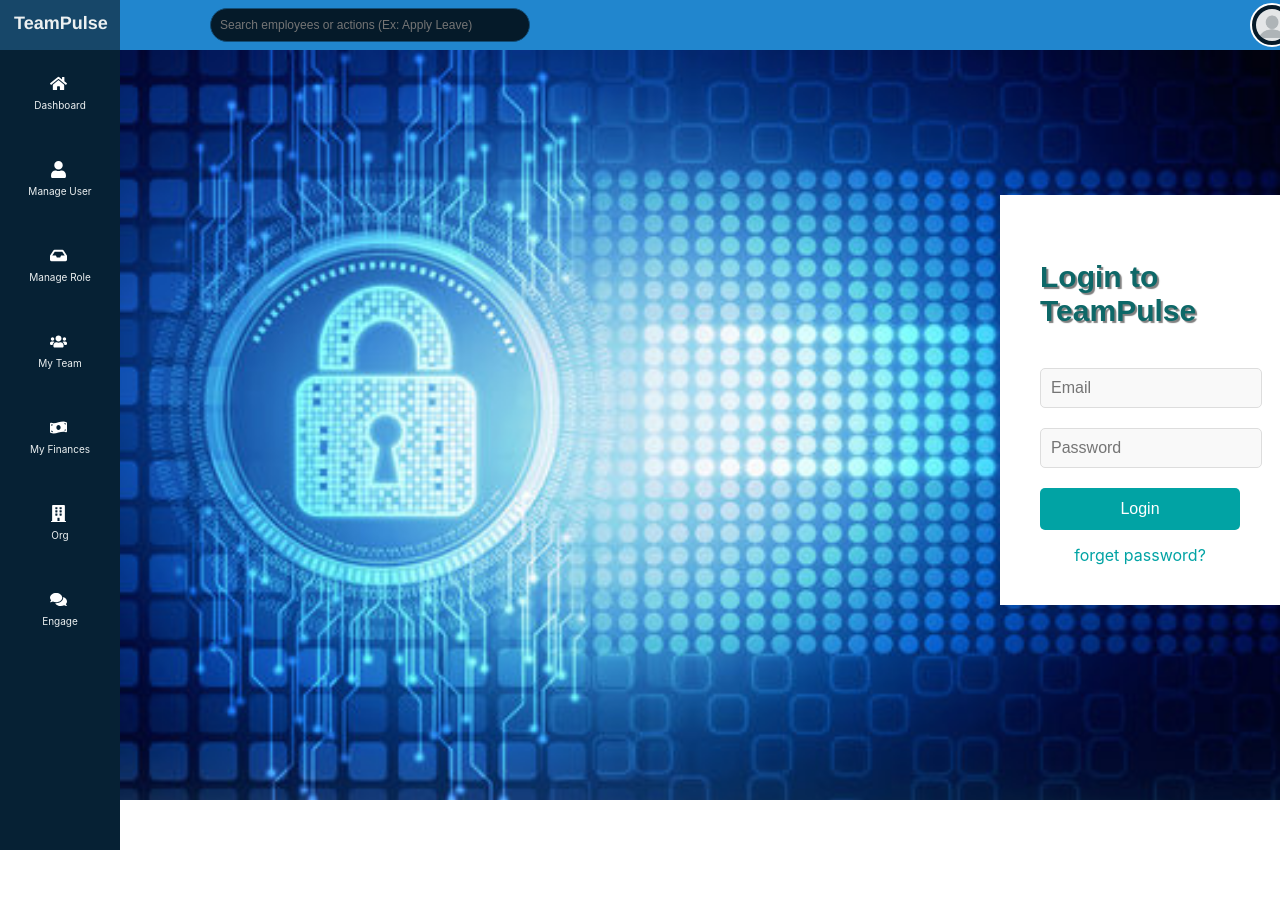
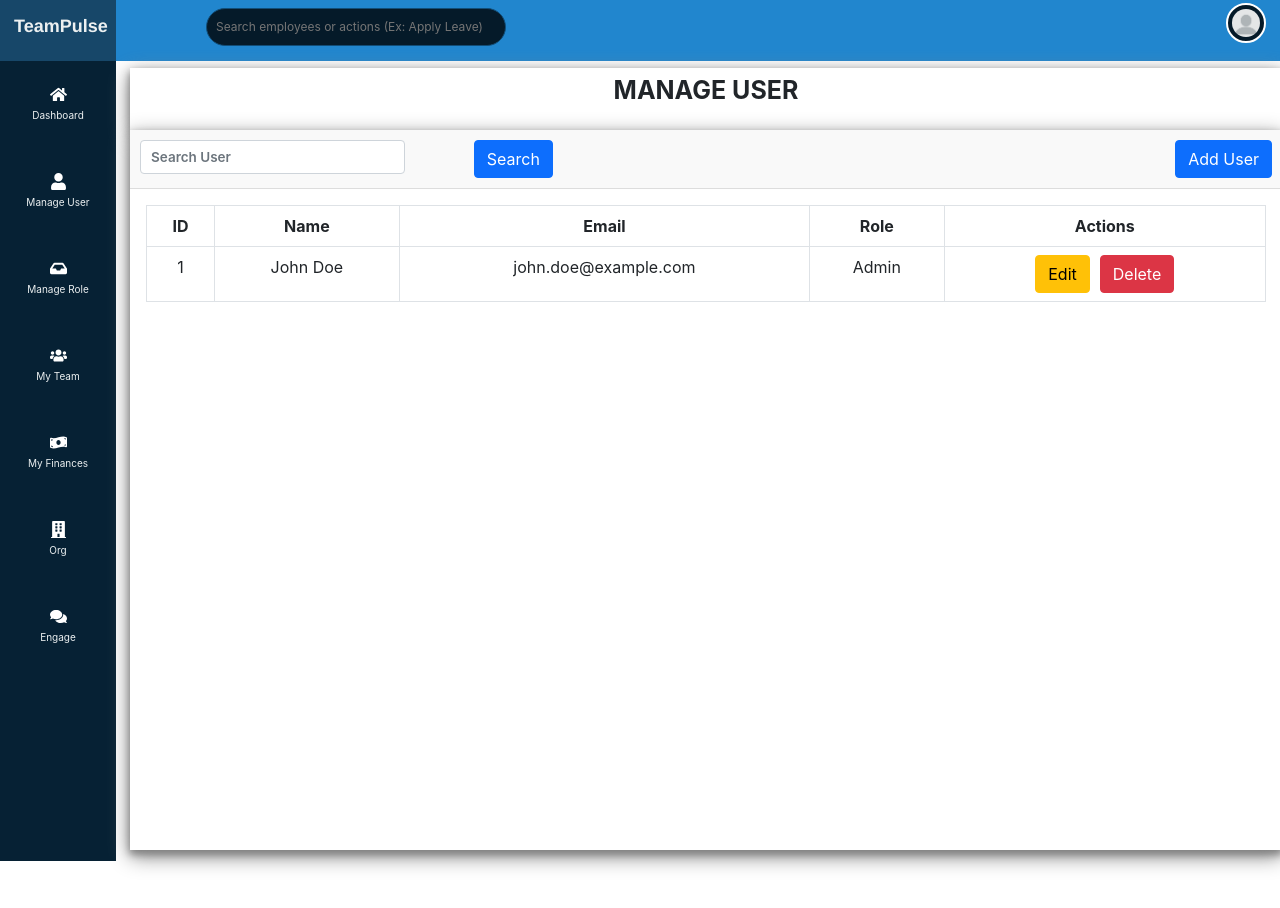
Before and after one commit to garvguptaaa/employee-management, a React (Create React App) app: page /manage-user in a window 1280 px wide. Shown: the top 908 px of the page. Before the commit the page ends 800 px from the top, so only its background shows below. Built offline with nearby package versions, Linux system fonts and the light colour scheme; sample sign-in values are in the browser's storage.

Commit message:
UI FOR PAGES

```diff
--- a/package.json
+++ b/package.json
@@ -12,6 +12,7 @@
     "react-redux": "^9.2.0",
     "react-router-dom": "^7.1.5",
     "react-scripts": "5.0.1",
+    "reactstrap": "^9.2.3",
     "redux": "^5.0.1",
     "router": "^1.3.8",
     "web-vitals": "^4.2.4"
--- a/public/index.html
+++ b/public/index.html
@@ -7,14 +7,16 @@
     <meta name="theme-color" content="#000000" />
     <meta
       name="description"
-      content="Web site created using create-react-app"
-    />
+      content="Web site created using create-react-app" />
     <link rel="apple-touch-icon" href="%PUBLIC_URL%/logo192.png" />
     <!--
       manifest.json provides metadata used when your web app is installed on a
       user's mobile device or desktop. See https://developers.google.com/web/fundamentals/web-app-manifest/
     -->
     <link rel="manifest" href="%PUBLIC_URL%/manifest.json" />
+    <link
+      rel="stylesheet"
+      href="https://cdn.jsdelivr.net/npm/bootstrap@5.1.0/dist/css/bootstrap.min.css" />
     <!--
       Notice the use of %PUBLIC_URL% in the tags above.
       It will be replaced with the URL of the `public` folder during the build.
@@ -24,7 +26,7 @@
       work correctly both with client-side routing and a non-root public URL.
       Learn how to configure a non-root public URL by running `npm run build`.
     -->
-    <title>React App</title>
+    <title>Team Pulse</title>
   </head>
   <body>
     <noscript>You need to enable JavaScript to run this app.</noscript>
--- a/src/component/sidebar/SideBar.css
+++ b/src/component/sidebar/SideBar.css
@@ -5,18 +5,17 @@
  padding-left: 50px;
 }
 .sidebar {
-    width: 120px;
+    width: 116px;
     background-color: var(--side-header, rgb(6, 33, 52));
     /* padding: 0px;
     margin: 0px; */
-    position: fixed;
+    /* position: fixed; */
     height: 100vh;
-    margin-top: 50px;
   }
   .logo{
     background-color: var(--side-header, rgb(23, 71, 105));
    /* padding: 16.px; */
-   width: 120px;
+    width: 116px;
    padding-top: 13px;
 
   }
@@ -27,9 +26,10 @@
     background-color: var(--side-header-color,rgb(33, 134, 206));
     color: white;
     display: flex;
-    height: 50px;
-    width: 100%;
+    height: 61px;
+    width: 100vw;
     position: fixed;
+    top: 0 !important;
   }
   .text{
     padding-left: 20px;
@@ -38,6 +38,7 @@
   }
   .side-container {
     background-color: var(--side-header-color,rgb(5, 26, 41));
+    margin-top: 61px;
   }
   .side-icon{
        padding-left: 30px;
--- a/src/pages/login/LoginPage.css
+++ b/src/pages/login/LoginPage.css
@@ -29,13 +29,13 @@
     width: 100%;
   }
 
-h2 {
+/* h2 {
     font-family: sans-serif;
     font-size: 30px;
     color: #0d6868;
     margin-bottom: 40px;
     text-shadow: 2px 2px 1px rgba(0, 0, 0, 0.5);
-}
+} */
 
 
   .input-group {
--- a/src/pages/manage-role/ManageRole.css
+++ b/src/pages/manage-role/ManageRole.css
@@ -1,23 +1,55 @@
-
 body {
   margin: 0;
   padding: 0;
-
-
 }
-.text-danger{
+.text-danger {
   color: red;
   font-weight: bold;
 }
-  .login-container {
+.user-container {
   display: flex;
   align-items: center;
-    padding-left: 1000px;
-    height: 100vh;
-    background-image: url('../../assets/background-Image.jpg');
+  padding-left: 130px;
+  height: 20vh;
   background-repeat: no-repeat;
   background-size: cover;
   background-position: center center;
+}
+.user-shadow {
+  box-shadow: 0 4px 8px grey, 0 6px 20px grey;
+  height: 90vh;
+  margin-top: 20px !important;
+}
+.filter-header {
+  display: flex;
+  padding: 10px;
+  background-color: #f9f9f9;
+  border-bottom: 1px solid #ddd;
+}
+.form-control {
+  display: block;
+  width: 100%;
+  height: calc(1.5em + 0.75rem + 2px);
+  padding: 6px 10px;
+  padding-left: 10px;
+  font-size: 13.5px;
+  font-weight: 500;
+  line-height: 1.5;
+  color: #000 !important;
+  background-color: #fff;
+  background-clip: padding-box;
+  border: 1px solid #ced4da;
+  border-radius: 0.25rem;
+  transition: border-color 0.15s ease-in-out, box-shadow 0.15s ease-in-out;
+  font-weight: 600 !important;
+}
+.header-shadow {
+  box-shadow: 0 4px 8px grey, 0 6px 20px grey;;
+  height: 8vh;
+  width: 90vw;
+  top: 68px;
+  position: fixed;
+  /* background-color: var(--side-header-color,rgb(33, 134, 206)); */
 }
 
 .login-box {
@@ -27,16 +59,17 @@
   box-shadow: 0 4px 8px rgba(0, 0, 0, 0.1);
   max-width: 400px;
   width: 100%;
+  color: #019b96 !important;
 }
-
-h2 {
-    font-family: sans-serif;
-    font-size: 30px;
-    color: #0d6868;
-    margin-bottom: 40px;
-    text-shadow: 2px 2px 1px rgba(0, 0, 0, 0.5);
+hr {
+  border: none;
+  border-top: 1px solid #ddd;
+  margin: 20px 0;
 }
-
+.header-class {
+  text-align: center;
+  margin-bottom: 20px;
+}
 
 .input-group {
   margin-bottom: 20px;
--- a/src/pages/manage-role/ManageRole.js
+++ b/src/pages/manage-role/ManageRole.js
@@ -1,6 +1,8 @@
 import React from "react";
 import { useForm } from "react-hook-form";
-import { Link, useNavigate } from "react-router-dom";
+import { Link, useNavigate } from "react-router-dom"; import {
+  Col, Row
+} from "reactstrap";
 import "./ManageRole.css";
 
 const ManageRole = (props) => {
@@ -10,63 +12,73 @@
     register,
     formState: { errors },
   } = useForm();
-  console.log('errors',errors)
+  console.log('errors', errors)
   const handleLogin = (data) => {
-    localStorage.setItem('UserData',JSON.stringify(data));
+    localStorage.setItem('UserData', JSON.stringify(data));
     props.onLogin()
     navigate("/home");
   };
 
   return (
-    <div className="login-container">
-      <div className="login-box">
-        <h2>Login to TeamPulse</h2>
-
-        {/* Show error message if invalid credentials */}
-
-        <form onSubmit={handleSubmit(handleLogin)}>
-          <div className="input-group">
-            <input
-              type="text"
-              autoComplete="off"
-              placeholder="Email"
-              {...register("email", {
-                required: true,
-                pattern: /^\w+@[a-zA-Z_]+?\.[a-zA-Z]{2,3}$/,
-              })}
-            />
-            <div>
-              {errors.email && (
-                <span className="text-danger fs-12">{errors.email.type == 'pattern' ? 'Please Enter Valid Email' : 'Please Enter Email'}</span>
-              )}
-            </div>
+    <div className="user-container">
+      <div className="header-class header-shadow">
+        <div style={{ fontWeight: 'bold', fontSize: '25px' }} className="m-1">
+          <span>MANAGE ROLES</span>
+        </div>
+        <div className="user-shadow">
+          <div className="filter-header">
+            <Col lg={12}>
+              <Row>
+                <Col lg={3}>
+                  <div className="form-group">
+                    <input
+                      type="text"
+                      id="search"
+                      placeholder="Search Role"
+                      className="form-control"
+                      {...register("search", { required: false })}
+                    />
+                  </div>
+                </Col>
+                <Col lg={2}>
+                  <button type="submit" className="btn btn-primary">
+                    Search
+                  </button>
+                </Col>
+                <Col lg={7} style={{ textAlign: 'right' }}>
+                  <button type="submit" className="btn btn-primary">
+                    Add Role
+                  </button>
+                </Col>
+              </Row>
+            </Col>
           </div>
 
-          <div className="input-group">
-            <input
-              type="password"
-              placeholder="Password"
-              {...register("password", {
-                required: true,
-                // pattern: /^^(?=.*[A-Za-z0-9])(?=.*\d)(?=.*[@$!%*#?&])[A-Za-z\d@$!%*#?&]{6,20}$/
-              })}
-            />
-            <div>
-              {errors.password && (
-                <span className="text-danger fs-12">Please Enter Password</span>
-              )}
-            </div>
+          <div className="user-table m-3">
+            <table className="table table-bordered">
+              <thead>
+                <tr>
+                  <th>ID</th>
+                  <th>Name</th>
+                  <th>Actions</th>
+                </tr>
+              </thead>
+              <tbody>
+                <tr>
+                  <td>1</td>
+                  <td>ALL PERMISSION</td>
+                  <td>
+                    <button className="btn btn-warning">Edit</button>
+                    <button className="btn btn-danger" style={{ marginLeft: '10px' }}>Delete</button>
+                  </td>
+                </tr>
+                {/* Add more rows as needed */}
+              </tbody>
+            </table>
           </div>
+        </div>
+      </div>
 
-          <button type="submit" className="login-btn">
-            Login
-          </button>
-
-          <div className="forgot-password">
-            <Link to="/forget password">forget password?</Link>
-          </div>
-        </form>
-      </div>
     </div>
   );
 };
--- a/src/pages/manage-user/ManageUser.css
+++ b/src/pages/manage-user/ManageUser.css
@@ -1,23 +1,55 @@
-
 body {
   margin: 0;
   padding: 0;
-
-
 }
-.text-danger{
+.text-danger {
   color: red;
   font-weight: bold;
 }
-  .login-container {
+.user-container {
   display: flex;
   align-items: center;
-    padding-left: 1000px;
-    height: 100vh;
-    background-image: url('../../assets/background-Image.jpg');
+  padding-left: 130px;
+  height: 20vh;
   background-repeat: no-repeat;
   background-size: cover;
   background-position: center center;
+}
+.user-shadow {
+  box-shadow: 0 4px 8px grey, 0 6px 20px grey;
+  height: 90vh;
+  margin-top: 20px !important;
+}
+.filter-header {
+  display: flex;
+  padding: 10px;
+  background-color: #f9f9f9;
+  border-bottom: 1px solid #ddd;
+}
+.form-control {
+  display: block;
+  width: 100%;
+  height: calc(1.5em + 0.75rem + 2px);
+  padding: 6px 10px;
+  padding-left: 10px;
+  font-size: 13.5px;
+  font-weight: 500;
+  line-height: 1.5;
+  color: #000 !important;
+  background-color: #fff;
+  background-clip: padding-box;
+  border: 1px solid #ced4da;
+  border-radius: 0.25rem;
+  transition: border-color 0.15s ease-in-out, box-shadow 0.15s ease-in-out;
+  font-weight: 600 !important;
+}
+.header-shadow {
+  box-shadow: 0 4px 8px grey, 0 6px 20px grey;;
+  height: 8vh;
+  width: 90vw;
+  top: 68px;
+  position: fixed;
+  /* background-color: var(--side-header-color,rgb(33, 134, 206)); */
 }
 
 .login-box {
@@ -27,16 +59,17 @@
   box-shadow: 0 4px 8px rgba(0, 0, 0, 0.1);
   max-width: 400px;
   width: 100%;
+  color: #019b96 !important;
 }
-
-h2 {
-    font-family: sans-serif;
-    font-size: 30px;
-    color: #0d6868;
-    margin-bottom: 40px;
-    text-shadow: 2px 2px 1px rgba(0, 0, 0, 0.5);
+hr {
+  border: none;
+  border-top: 1px solid #ddd;
+  margin: 20px 0;
 }
-
+.header-class {
+  text-align: center;
+  margin-bottom: 20px;
+}
 
 .input-group {
   margin-bottom: 20px;
--- a/src/pages/manage-user/ManageUser.js
+++ b/src/pages/manage-user/ManageUser.js
@@ -1,6 +1,8 @@
 import React from "react";
 import { useForm } from "react-hook-form";
-import { Link, useNavigate } from "react-router-dom";
+import { Link, useNavigate } from "react-router-dom"; import {
+  Col, Row
+} from "reactstrap";
 import "./ManageUser.css";
 
 const ManageUser = (props) => {
@@ -10,63 +12,77 @@
     register,
     formState: { errors },
   } = useForm();
-  console.log('errors',errors)
+  console.log('errors', errors)
   const handleLogin = (data) => {
-    localStorage.setItem('UserData',JSON.stringify(data));
+    localStorage.setItem('UserData', JSON.stringify(data));
     props.onLogin()
     navigate("/home");
   };
 
   return (
-    <div className="login-container">
-      <div className="login-box">
-        <h2>Login to TeamPulse</h2>
-
-        {/* Show error message if invalid credentials */}
-
-        <form onSubmit={handleSubmit(handleLogin)}>
-          <div className="input-group">
-            <input
-              type="text"
-              autoComplete="off"
-              placeholder="Email"
-              {...register("email", {
-                required: true,
-                pattern: /^\w+@[a-zA-Z_]+?\.[a-zA-Z]{2,3}$/,
-              })}
-            />
-            <div>
-              {errors.email && (
-                <span className="text-danger fs-12">{errors.email.type == 'pattern' ? 'Please Enter Valid Email' : 'Please Enter Email'}</span>
-              )}
-            </div>
+    <div className="user-container">
+      <div className="header-class header-shadow">
+        <div style={{ fontWeight: 'bold', fontSize: '25px' }} className="m-1">
+          <span>MANAGE USER</span>
+        </div>
+        <div className="user-shadow">
+          <div className="filter-header">
+            <Col lg={12}>
+              <Row>
+                <Col lg={3}>
+                  <div className="form-group">
+                    <input
+                      type="text"
+                      id="search"
+                      placeholder="Search User"
+                      className="form-control"
+                      {...register("search", { required: false })}
+                    />
+                  </div>
+                </Col>
+                <Col lg={2}>
+                  <button type="submit" className="btn btn-primary">
+                    Search
+                  </button>
+                </Col>
+                <Col lg={7} style={{ textAlign: 'right' }}>
+                  <button type="submit" className="btn btn-primary">
+                    Add User
+                  </button>
+                </Col>
+              </Row>
+            </Col>
           </div>
 
-          <div className="input-group">
-            <input
-              type="password"
-              placeholder="Password"
-              {...register("password", {
-                required: true,
-                // pattern: /^^(?=.*[A-Za-z0-9])(?=.*\d)(?=.*[@$!%*#?&])[A-Za-z\d@$!%*#?&]{6,20}$/
-              })}
-            />
-            <div>
-              {errors.password && (
-                <span className="text-danger fs-12">Please Enter Password</span>
-              )}
-            </div>
+          <div className="user-table m-3">
+            <table className="table table-bordered">
+              <thead>
+                <tr>
+                  <th>ID</th>
+                  <th>Name</th>
+                  <th>Email</th>
+                  <th>Role</th>
+                  <th>Actions</th>
+                </tr>
+              </thead>
+              <tbody>
+                <tr>
+                  <td>1</td>
+                  <td>John Doe</td>
+                  <td>john.doe@example.com</td>
+                  <td>Admin</td>
+                  <td>
+                    <button className="btn btn-warning">Edit</button>
+                    <button className="btn btn-danger" style={{ marginLeft: '10px' }}>Delete</button>
+                  </td>
+                </tr>
+                {/* Add more rows as needed */}
+              </tbody>
+            </table>
           </div>
+        </div>
+      </div>
 
-          <button type="submit" className="login-btn">
-            Login
-          </button>
-
-          <div className="forgot-password">
-            <Link to="/forget password">forget password?</Link>
-          </div>
-        </form>
-      </div>
     </div>
   );
 };
```
Also changed, not shown: 1 other file (tests, documents, lock files or other folders). Lines whose indentation alone changed are shown as unchanged.
